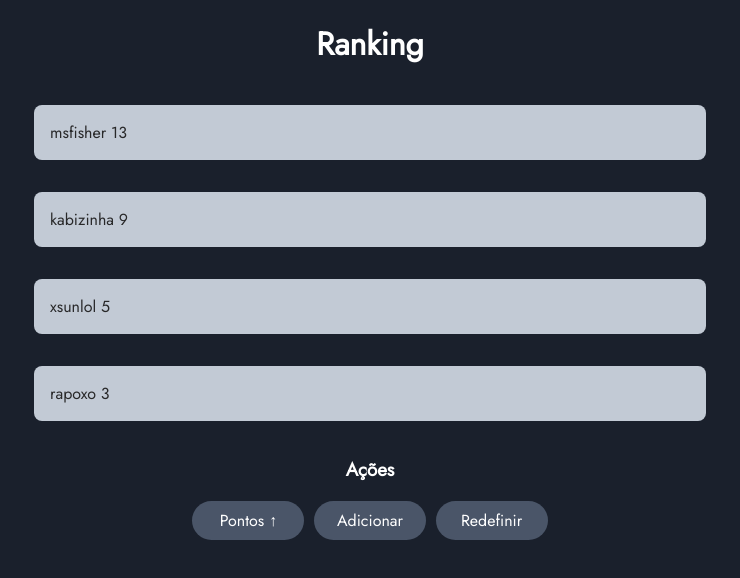
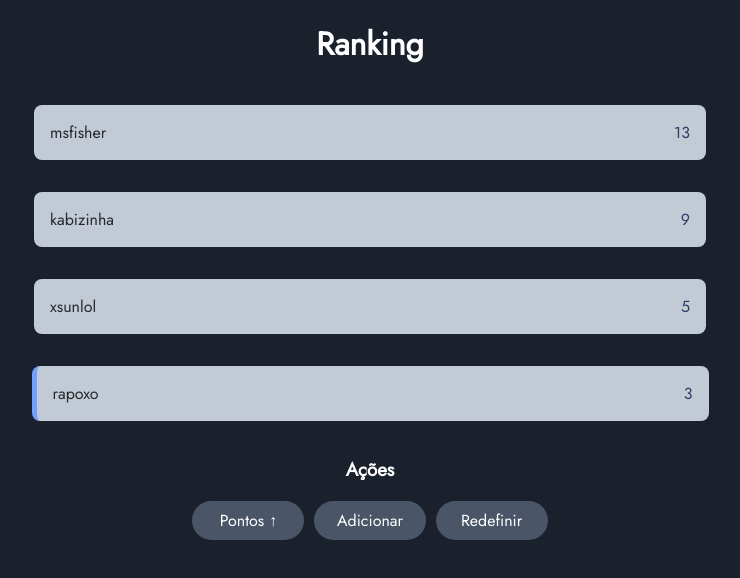
Before and after one commit to fsdearruda/leitura-conjunta, a Next.js app: page / in a window 1280 px wide. Shown: the top 578 px of the page, without its empty margins (270-1010 px from the left). Built offline with nearby package versions, Linux system fonts and the light colour scheme.

Commit message:
Adicionando contexto do usuário atual

```diff
--- a/src/components/LeaderBoard/index.tsx
+++ b/src/components/LeaderBoard/index.tsx
@@ -3,6 +3,7 @@ import { AnimatePresence } from "framer-motion";
 import type { NextPage } from "next";
 import LeaderBoardItem from "../LeaderBoardItem";
 import styles from "./styles.module.css";
+
 interface User {
   name: string;
   points: number;
@@ -59,9 +60,7 @@ const LeaderBoard: NextPage = () => {
           {[...items]
             .sort((a, b) => (sorter ? b.points - a.points : a.points - b.points))
             .map(item => (
-              <LeaderBoardItem key={item.name}>
-                {item.name} {item.points}
-              </LeaderBoardItem>
+              <LeaderBoardItem name={item.name} points={item.points} key={item.name} />
             ))}
         </AnimatePresence>
       </div>
--- a/src/components/LeaderBoardItem/index.tsx
+++ b/src/components/LeaderBoardItem/index.tsx
@@ -1,9 +1,20 @@
 import { motion, usePresence } from "framer-motion";
 import type { NextPage } from "next";
+import styles from "./styles.module.css";
+import { useContext } from "react";
+import { UserContext } from "../../contexts/UserContext";
+
 const transition = { type: "spring", stiffness: 500, damping: 50, mass: 1 };
-import styles from "./styles.module.css"
-const LeaderBoardItem: NextPage = ({ children }) => {
+
+interface ItemProps {
+  name: string;
+  points: number;
+}
+
+const LeaderBoardItem: NextPage<ItemProps> = ({ name, points }) => {
   const [isPresent, safeToRemove] = usePresence();
+
+  const loggedUser = useContext(UserContext);
 
   const animations = {
     layout: true,
@@ -18,8 +29,11 @@ const LeaderBoardItem: NextPage = ({ children }) => {
   };
 
   return (
-    <motion.div className={styles.leaderboardItem} {...animations}>
-      <span>{children}</span>
+    // @ts-ignore: Object is possibly 'null'.
+    <motion.div className={`${styles.leaderboardItem} ${loggedUser.name === name ? styles.highlight : ""}`} {...animations}>
+      <span>
+        {name} <span className={styles.points}>{points}</span>
+      </span>
     </motion.div>
   );
 };
--- a/src/components/LeaderBoardItem/styles.module.css
+++ b/src/components/LeaderBoardItem/styles.module.css
@@ -7,6 +7,16 @@
   width: 50vw;
 }
 
+.highlight {
+  /*   border-left: 7px solid #4c6589; */
+  border-left: 5px solid #73a0ff;
+}
+
+.points {
+  color: #2d3f65;
+  float: right;
+}
+
 @media (max-width: 600px) {
   .leaderboardItem {
     width: 80vw;
--- /dev/null
+++ b/src/contexts/UserContext.ts
@@ -0,0 +1,7 @@
+import { createContext } from "react";
+
+interface UserData {
+  name: string;
+}
+
+export const UserContext = createContext<UserData | null>(null);
--- a/src/pages/_app.tsx
+++ b/src/pages/_app.tsx
@@ -1,8 +1,13 @@
 import "../styles/globals.css";
 import type { AppProps } from "next/app";
+import { UserContext } from "../contexts/UserContext";
 
 function MyApp({ Component, pageProps }: AppProps) {
-  return <Component {...pageProps} />;
+  return (
+    <UserContext.Provider value={{ name: "rapoxo" }}>
+      <Component {...pageProps} />
+    </UserContext.Provider>
+  );
 }
 
 export default MyApp;
```
